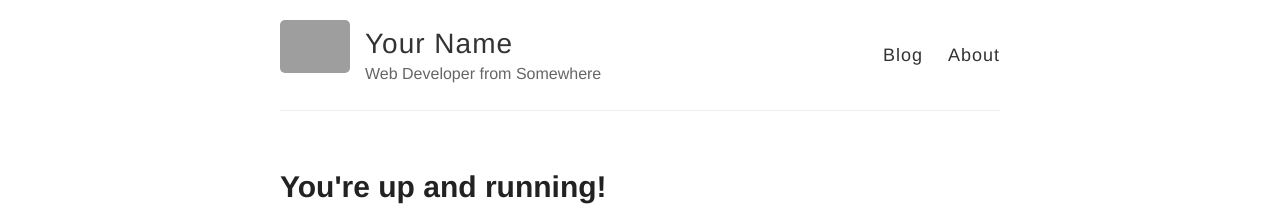
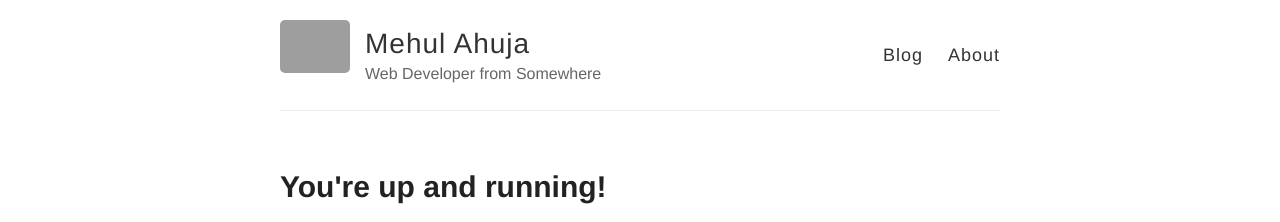
Before and after one commit to HashCode55/hashcode55.github.io, a Jekyll site: the page built from index.html, in a window 1280 px wide. Shown: the top 222 px of the page. Built offline with Jekyll 4.4.1, drawn with Linux system fonts in a browser that asks for light colours; grey boxes are pictures that could not be loaded.

Commit message:
read me update

```diff
--- a/_config.yml
+++ b/_config.yml
@@ -3,7 +3,7 @@
 #
 
 # Name of your site (displayed in the header)
-name: Your Name
+name: Mehul Ahuja
 
 # Short bio or description (displayed in the header)
 description: Web Developer from Somewhere
```
Also changed, not shown: README.md (deleted).
